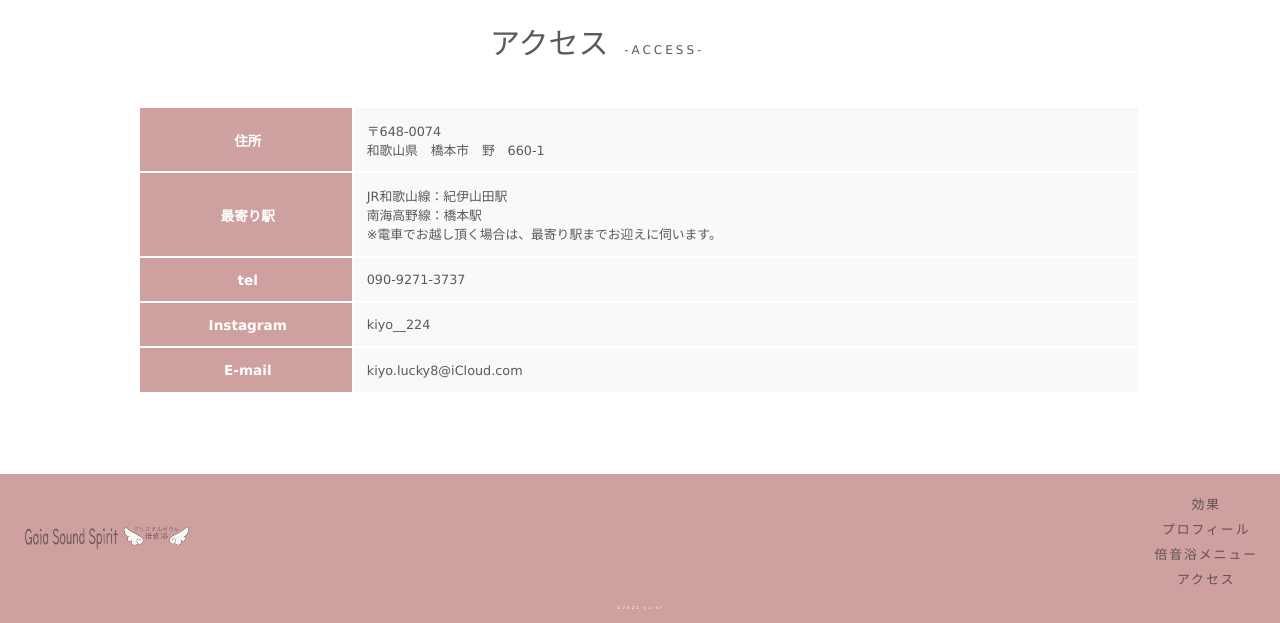
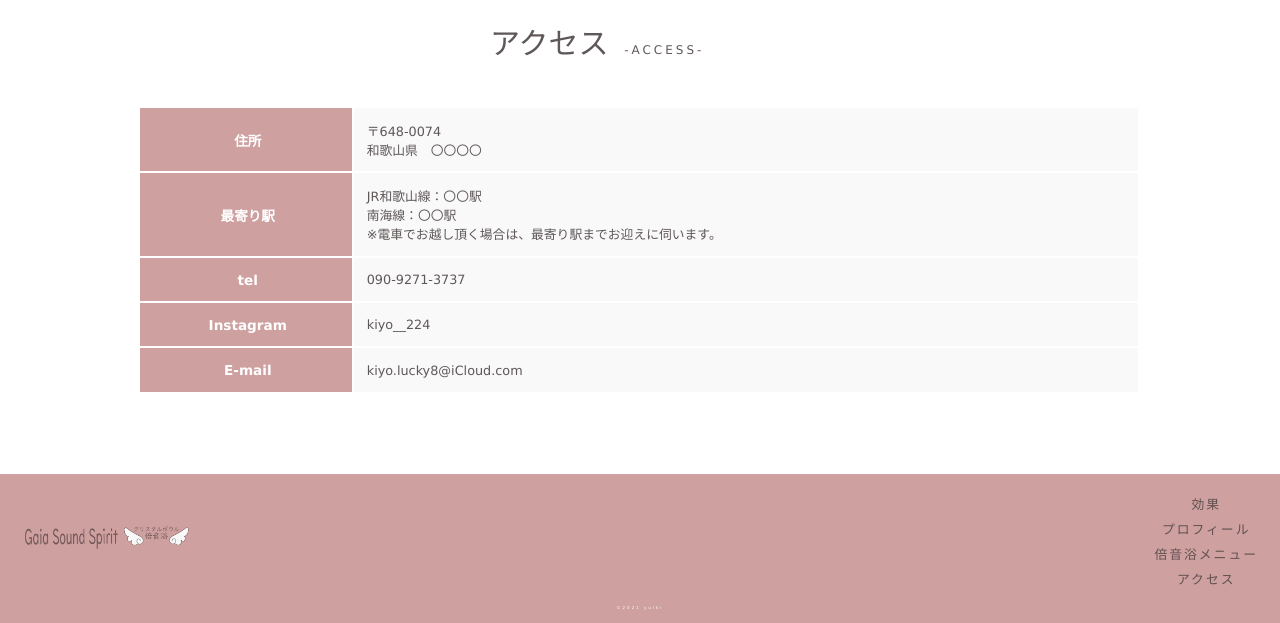
Before and after one commit to yki811/crystalbowl, a plain HTML site: page index.html in a window 1280 px wide. Shown: the part 4668-5291 px from the top of the page. Drawn offline with nearby package versions, Linux system fonts and the light colour scheme.

Commit message:
Update index.html

```diff
--- a/index.html
+++ b/index.html
@@ -237,13 +237,13 @@
                       <th>住所</th>
                       <td>〒648-0074
                         <br>
-                        和歌山県　橋本市　野　660-1
+                        和歌山県　〇〇〇〇
                       </tr>
                     </td>
                     <tr>
                       <th>最寄り駅</th>
-                      <td>JR和歌山線：紀伊山田駅<br>
-                      南海高野線：橋本駅
+                      <td>JR和歌山線：〇〇駅<br>
+                      南海線：〇〇駅
                     <br>
                   ※電車でお越し頂く場合は、最寄り駅までお迎えに伺います。</td>
                     </tr>
```
